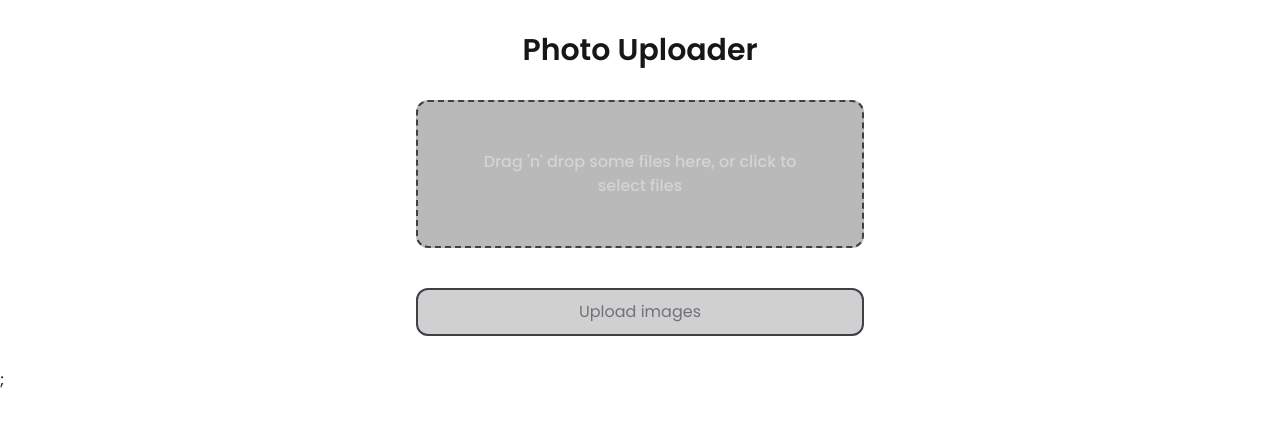
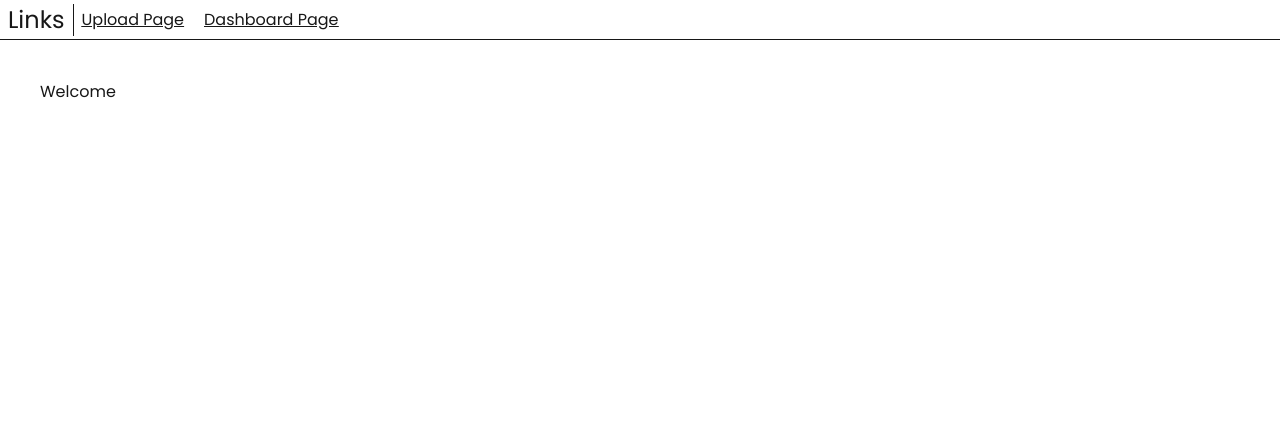
Before and after one commit to lucasslivero/photo-uploader, a Next.js app: page / in a window 1280 px wide. Shown: the top 426 px of the page. Built offline with nearby package versions, Linux system fonts and the light colour scheme.

Commit message:
feat: add project structure and fix bug when opening the modal

```diff
--- a/package.json
+++ b/package.json
@@ -9,6 +9,7 @@
     "lint": "next lint"
   },
   "dependencies": {
+    "lucide-react": "^0.539.0",
     "next": "15.3.5",
     "react": "^19.0.0",
     "react-dom": "^19.0.0",
--- a/src/components/Dropzone.js
+++ b/src/components/Dropzone.js
@@ -1,4 +1,5 @@
-import React, { use, useState } from "react";
+import { TrashIcon } from "lucide-react";
+import { useState } from "react";
 import { useDropzone } from "react-dropzone";
 import Modal from "./Modal";
 
@@ -100,10 +101,10 @@ export default function Dropzone() {
             Open Modal
           </button>
           <button
-            className="bg-red-600 hover:bg-red-800 cursor-pointer rounded-md px-2 py-1 text-xs"
+            className="text-red-600 hover:text-red-800 cursor-pointer rounded-md px-2 py-1 text-xs"
             onClick={() => handleDeleteImage(index)}
           >
-            DELETE
+            <TrashIcon />
           </button>
         </div>
       </div>
@@ -112,8 +113,8 @@ export default function Dropzone() {
         <Modal
           open={true}
           onClose={() => setOpenModal(null)}
-          file={file}
-          preview={URL.createObjectURL(file)}
+          file={f.file}
+          preview={URL.createObjectURL(f.file)}
         />
       )}
     </li>
@@ -130,7 +131,7 @@ export default function Dropzone() {
         >
           <input {...getInputProps()} />
           <p className="text-zinc-300 font-medium text-center">
-            Drag 'n' drop some files here, or click to select files
+            Drag n drop some files here, or click to select files
           </p>
         </div>
       </section>
--- /dev/null
+++ b/src/pages/Header.js
@@ -0,0 +1,15 @@
+import Link from "next/link";
+
+export default function Header() {
+  return (
+    <div className="flex w-full h-10 border-b gap-2 items-center">
+      <div className="text-2xl px-2 border-r">
+        <Link href="/">Links</Link>
+      </div>
+      <div className="flex gap-5 items-center underline">
+        <Link href="/upload">Upload Page</Link>
+        <Link href="/dashboard">Dashboard Page</Link>
+      </div>
+    </div>
+  );
+}
--- a/src/pages/_app.js
+++ b/src/pages/_app.js
@@ -1,5 +1,6 @@
 import "@/styles/globals.css";
 import { Poppins } from "next/font/google";
+import Header from "./Header";
 
 const poppins = Poppins({
   subsets: ["latin"],
@@ -10,7 +11,8 @@ const poppins = Poppins({
 export default function App({ Component, pageProps }) {
   return (
     <div className={poppins.className}>
-      <Component {...pageProps} />;
+      <Header />
+      <Component {...pageProps} />
     </div>
   );
 }
--- a/src/pages/index.js
+++ b/src/pages/index.js
@@ -1,10 +1,8 @@
-import Dropzone from "@/components/Dropzone";
 
-export default function Home() {
+export default function main() {
   return (
-    <div>
-      <h1 className="text-center text-3xl font-semibold mt-8">Photo Uploader</h1>
-      <Dropzone/>
+    <div className="flex flex-col w-full h-full p-10">
+      Welcome
     </div>
   );
 }
--- /dev/null
+++ b/src/pages/upload/index.js
@@ -0,0 +1,10 @@
+import Dropzone from "@/components/Dropzone";
+
+export default function Upload() {
+  return (
+    <div>
+      <h1 className="text-center text-3xl font-semibold mt-8">Photo Uploader</h1>
+      <Dropzone/>
+    </div>
+  );
+}
```
Also changed, not shown: 1 other file (tests, documents, lock files or other folders).
